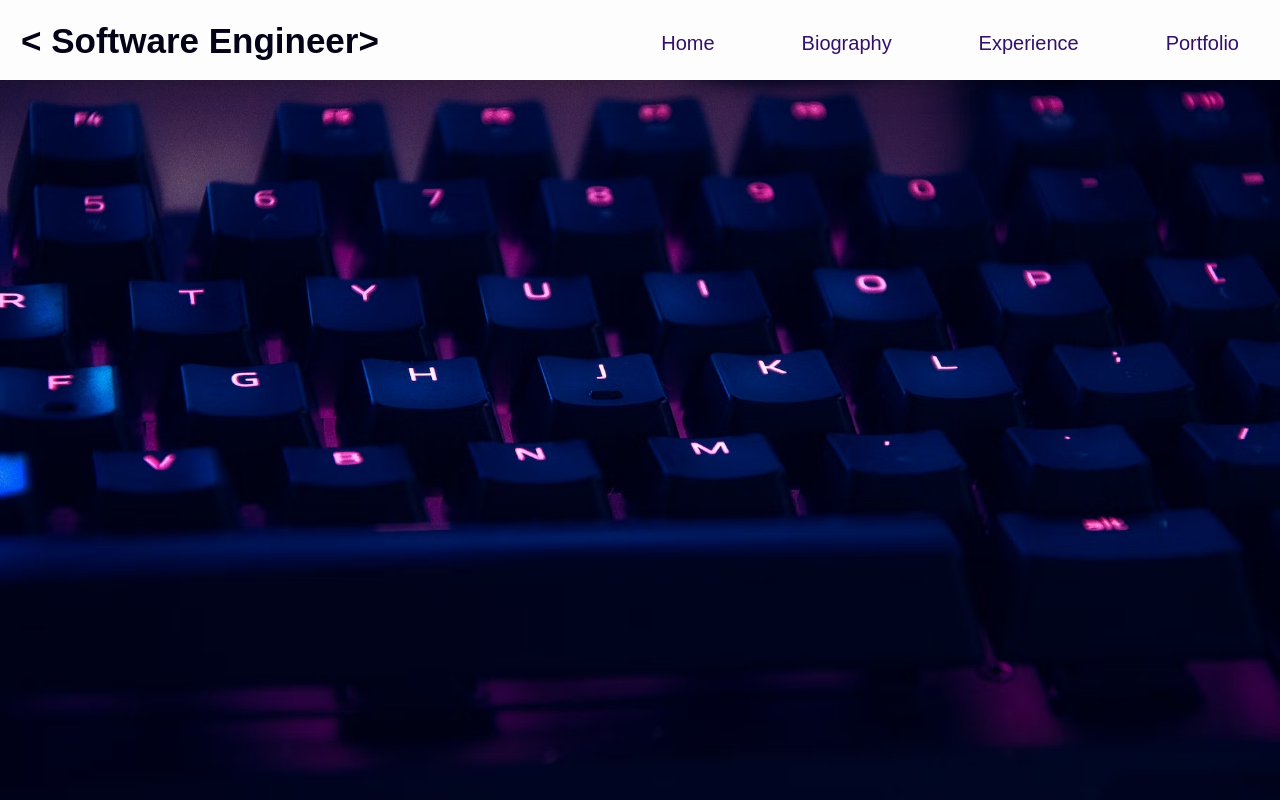
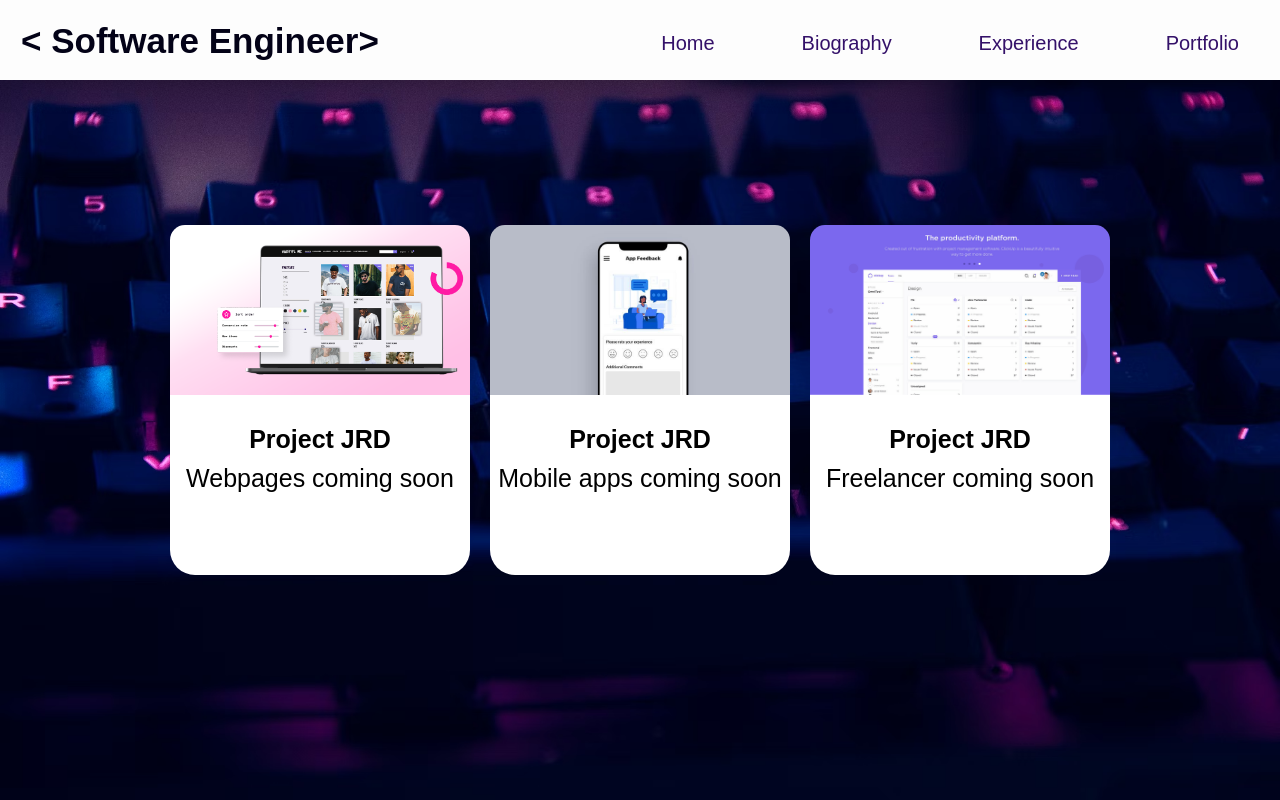
Before and after one commit to JessicaRodriguesFelix/Multiverse-Portfolio-HTML-CSS, a plain HTML site: page portfolio.html in a window 1280 px wide. Drawn offline with Linux system fonts and the light colour scheme.

Commit message:
added content for portfolio page

```diff
--- a/portfolio.html
+++ b/portfolio.html
@@ -5,17 +5,15 @@
     <meta http-equiv="X-UA-Compatible" content="IE=edge">
     <meta name="viewport" content="width=device-width, initial-scale=1.0">
     <link rel="stylesheet" href="style.css">
-    <script src="https://kit.fontawesome.com/4ad2f0d07d.js" crossorigin="anonymous"></script>
     <title>Portfolio</title>
 </head>
 <body>
     <header>
         <div id="header">
-            <div id="container"></div>
             <nav>
-                <label class="logo">< Software Engineer></label>
+                <a href="index.html" style="text-decoration: none" ><label class="logo">< Software Engineer></label></a>
                 <ul>
-                    <li><a href="index.html">Home</a></li>
+                    <li><a class="active" href="index.html">Home</a></li>
                     <li><a href="bio.html">Biography</a></li>
                     <li><a href="experience.html">Experience</a></li>
                     <li><a href="portfolio.html">Portfolio</a></li>
@@ -23,5 +21,24 @@
             </nav>
         </div>
     </header>
+<main>
+    <section class="portfolio-container">
+        <div id="card-portfolio">
+            <div class="card-img car-1"></div>
+            <h3>Project JRD</h3>
+            <p>Webpages coming soon</p>
+        </div>
+        <div id="card-portfolio">
+            <div class="card-img car-2"></div>
+            <h3>Project JRD</h3>
+            <p>Mobile apps coming soon</p>
+        </div>
+        <div id="card-portfolio">
+            <div class="card-img car-3"></div>
+            <h3>Project JRD</h3>
+            <p>Freelancer coming soon</p>
+        </div>
+    </section>
+</main>
 </body>
 </html>
--- a/style.css
+++ b/style.css
@@ -20,7 +20,7 @@ body{
 }
 #main-content {
     color: #fdfdfd;
-    margin-top: 30px;
+    /* margin-top: 30px; */
     margin-bottom: 50px;
     margin-left: 40px;
     font-size: 50px;
@@ -30,7 +30,7 @@ h1{
     color: #fdfdfd;
     font-size: 50px;
     font-family: 'system-ui', 'sans-serif';
-    margin-top: 200px;
+    margin-top: 5%;
     margin-bottom: 40px;
     padding: 30px;
 }
@@ -82,6 +82,7 @@ nav ul li a:hover::after {
 }
 #main-content {
     background-color: rgba(255, 255, 255, .3);
+    width: 1200px;
     border-radius:100px;
     border-color: #fdfdfd;
     border-style:ridge;
@@ -147,3 +148,50 @@ footer {
     align-self: center;
     padding: 20px;
 }
+
+/* -------------------EXPERIENCE CSS-------------------- */
+
+.portfolio-container {
+    display: flex;
+    justify-content: center;
+    align-items: center;
+    flex-wrap: wrap ;
+    height: 100vh;
+}
+
+#card-portfolio {
+    background-color: white;
+    border-radius: 25px;
+    margin: 10px;
+    width: 300px;
+    height: 350px;
+}
+
+#card-portfolio h3, p {
+    text-align: center;
+    margin-bottom: 10px;
+}
+
+.card-img {
+    height: 170px;
+    margin-bottom: 30px;
+    background-size: cover;
+    border-radius: 15px 15px 0 0;
+}
+
+#card-portfolio:hover {
+    background-color: #807ae8;
+    color: white;
+    cursor: pointer;
+    transform: scale(1.06);
+    transition: all 1s ease;
+}
+.car-1 {
+    background-image: url('images/img-portfolio.jpg');
+}
+.car-2 {
+    background-image: url('images/img-portfolio-2.jpg');
+}
+.car-3 {
+    background-image: url('images/img-portfolio-3.png');
+}
```
Also changed, not shown: bio.html (+2 -2 lines), experience.html (+4 -4 lines), index.html (+4 -4 lines), images/img-portfolio-2.jpg (added), images/img-portfolio-3.png (added), images/img-portfolio.jpg (added).
